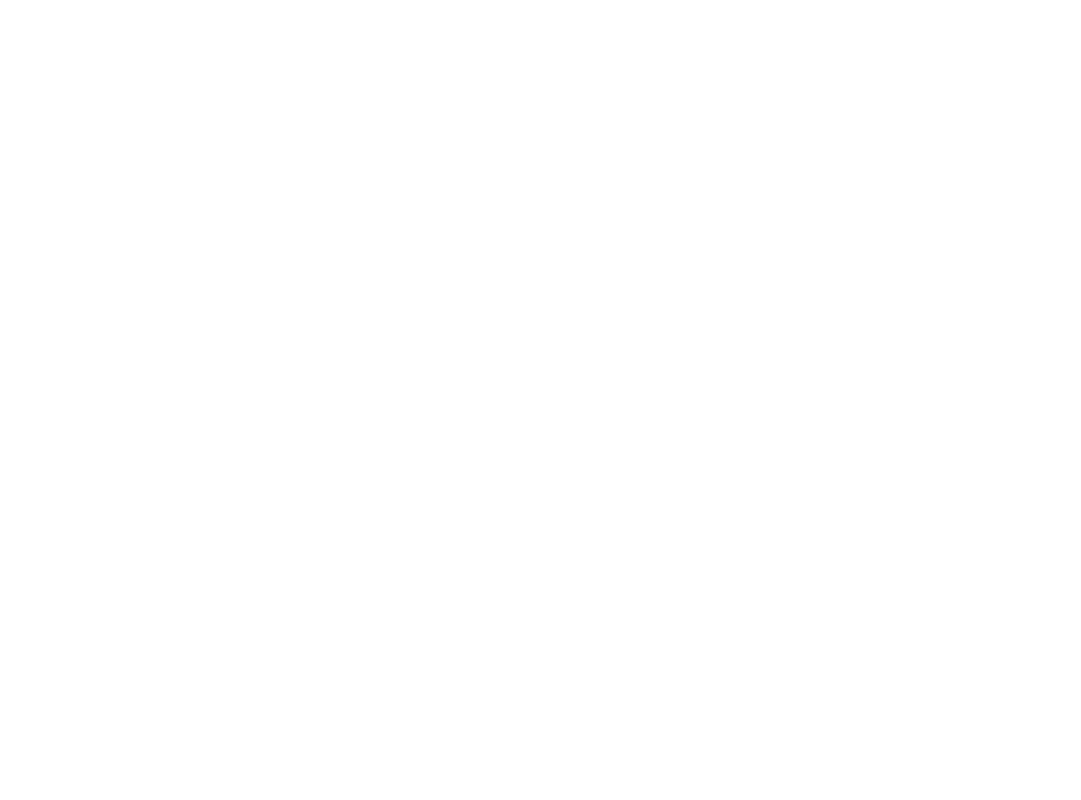
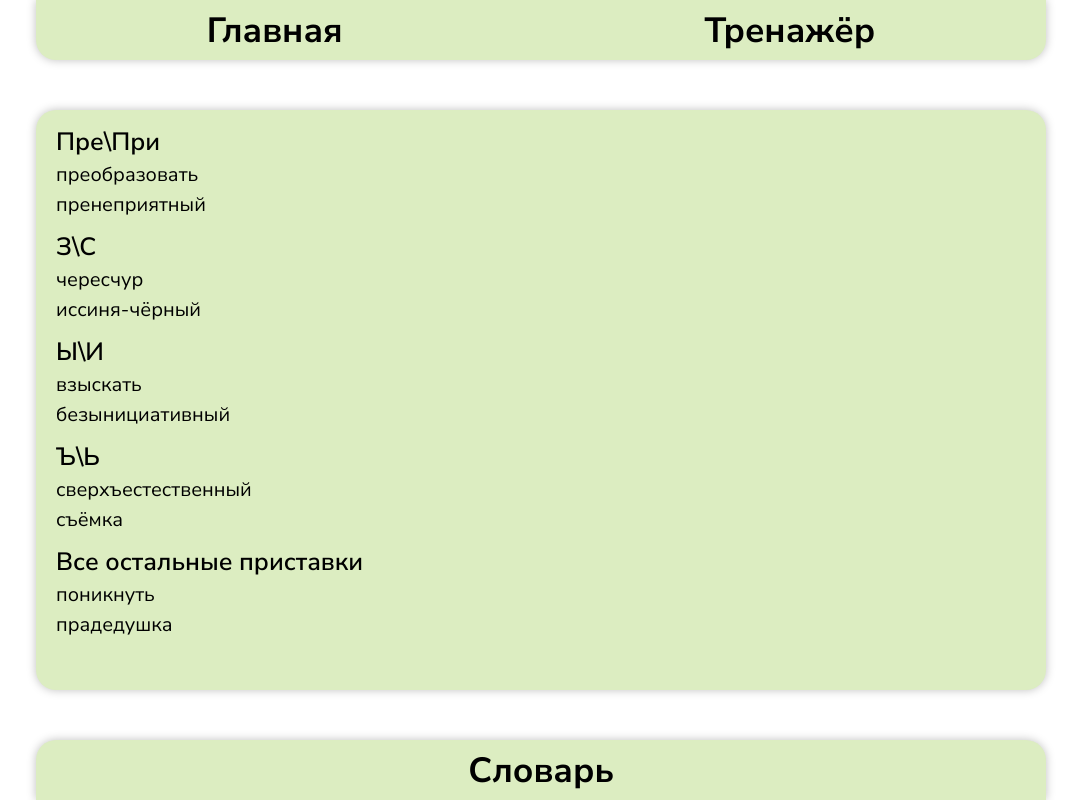
Before and after one commit to OfLORIAnO/schoolTraningPlatformForGoodPersonsAndMenWhoLoveHentai, a React (Vite) app: page /dictionary in a window 1280 px wide. Before the commit this address had no page. Shown: the whole page, without its empty margins (99-1180 px from the left). Built offline with nearby package versions, Linux system fonts and the light colour scheme; the HTML template or start-up script is replaced by a standard one.

Commit message:
'slovarAdded'

```diff
--- a/index.html
+++ b/index.html
@@ -4,7 +4,7 @@
         <meta charset="UTF-8" />
         <link rel="icon" type="image/svg+xml" href="/vite.svg" />
         <meta name="viewport" content="width=device-width, initial-scale=1.0" />
-        <title>сайт продвинутого дрочера</title>
+        <title>Бро, надо тренироваться</title>
     </head>
     <body>
         <div id="root"></div>
--- a/src/App.jsx
+++ b/src/App.jsx
@@ -12,6 +12,7 @@
 import Start from './pages/Train/Start/Start';
 import Mechine from './pages/Train/Mechine/Mechine';
 import Error from './pages/Train/Error/Error';
+import Dictionary from './pages/Dictionary/Dictionary';
 
 import { PrefixesPrePri } from './../data';
 
@@ -45,6 +46,7 @@
                             <Route path='mechine' element={<Mechine />} />
                             <Route path='error' element={<Error />} />
                         </Route>
+                        <Route path='dictionary' element={<Dictionary />} />
                     </Route>
                 </Routes>
             </div>
--- a/src/components/Layout/Layout.jsx
+++ b/src/components/Layout/Layout.jsx
@@ -1,5 +1,5 @@
 import React from 'react';
-import { Outlet } from 'react-router-dom';
+import { Link, Outlet } from 'react-router-dom';
 
 import s from './Layout.module.scss';
 
@@ -13,7 +13,9 @@
                 <Outlet />
             </div>
             <footer>
-                <div className={s.container}>Главная</div>
+                <div className={s.container}>
+                    <Link to='dictionary'>Словарь</Link>
+                </div>
             </footer>
         </div>
     );
--- a/src/components/Layout/Layout.module.scss
+++ b/src/components/Layout/Layout.module.scss
@@ -25,5 +25,16 @@
         align-items: center;
         justify-content: center;
         text-align: center;
+        a {
+            font-size: 35px;
+            color: #000;
+            font-weight: 700;
+            &:hover {
+                text-decoration: underline;
+            }
+            @media (max-width: 600px) {
+                font-size: 25px;
+            }
+        }
     }
 }
--- /dev/null
+++ b/src/pages/Dictionary/Dictionary.jsx
@@ -0,0 +1,48 @@
+import React, { useContext, useEffect, useState } from 'react';
+import s from './Dictionary.module.scss';
+
+import { PrefixesPrePri } from '../../../data';
+
+import Context from '../../Hook/Context';
+export default function Dictionary() {
+    const [allData, setAllData] = useState(PrefixesPrePri);
+    useEffect(() => {
+        console.log(allData);
+    }, []);
+    return (
+        <div className={s.container}>
+            <div className={s.dictionary}>
+                <div className={s.dictionary__item}>
+                    <h1>Пре\При</h1>
+                    {allData.prepri.map((item) => (
+                        <p>{item[1]}</p>
+                    ))}
+                </div>
+                <div className={s.dictionary__item}>
+                    <h1>З\С</h1>
+                    {allData.zs.map((item) => (
+                        <p>{item[1]}</p>
+                    ))}
+                </div>
+                <div className={s.dictionary__item}>
+                    <h1>Ы\И</h1>
+                    {allData.bs.map((item) => (
+                        <p>{item[1]}</p>
+                    ))}
+                </div>
+                <div className={s.dictionary__item}>
+                    <h1>Ъ\Ь</h1>
+                    {allData.mm.map((item) => (
+                        <p>{item[1]}</p>
+                    ))}
+                </div>
+                <div className={s.dictionary__item}>
+                    <h1>Все остальные приставки</h1>
+                    {allData.all.map((item) => (
+                        <p>{item[1]}</p>
+                    ))}
+                </div>
+            </div>
+        </div>
+    );
+}
--- /dev/null
+++ b/src/pages/Dictionary/Dictionary.module.scss
@@ -0,0 +1,25 @@
+@import './../../include.module.scss';
+.container {
+    height: 100%;
+}
+.dictionary {
+    border-radius: 20px;
+    padding: 20px;
+    box-shadow: $sh;
+    width: 100%;
+    height: 100%;
+    background: $primary;
+
+    &__item {
+        margin-bottom: 20px;
+        h1{
+            font-weight: 600;
+            font-size: 25px;
+            margin-bottom: 10px;
+        }
+        p{
+            margin-bottom: 10px;
+            font-size: 20px;
+        }
+    }
+}
--- a/src/pages/Homepage/Homepage.jsx
+++ b/src/pages/Homepage/Homepage.jsx
@@ -19,6 +19,15 @@
                         (Саня, не троян)
                     </p>
                 </div>
+                <div className={s.git}>
+                    Ссылка на{' '}
+                    <a
+                        target='_blunk'
+                        href='https://github.com/OfLORIAnO/schoolTraningPlatformForGoodPersonsAndMansWhoLoveHentai'
+                    >
+                        гитхаб проекта
+                    </a>
+                </div>
             </div>
         </div>
     );
--- a/src/pages/Homepage/Homepage.module.scss
+++ b/src/pages/Homepage/Homepage.module.scss
@@ -14,20 +14,25 @@
         text-align: center;
         font-weight: 600;
     }
-    &__body{
+    &__body {
         margin-top: 40px;
-        &>*:not(:last-child){
+        & > *:not(:last-child) {
             margin-bottom: 20px;
         }
-        p{
+        p {
             font-weight: 400;
             font-size: 20px;
         }
-        a{
-            color: rgb(208, 20, 20);
-            &:hover{
-                text-decoration: underline;
-            }
-        }
     }
 }
+.git {
+    margin-top: 40px;
+    font-weight: 400;
+    font-size: 20px;
+}
+a {
+    color: rgb(208, 20, 20);
+    &:hover {
+        text-decoration: underline;
+    }
+}
```
